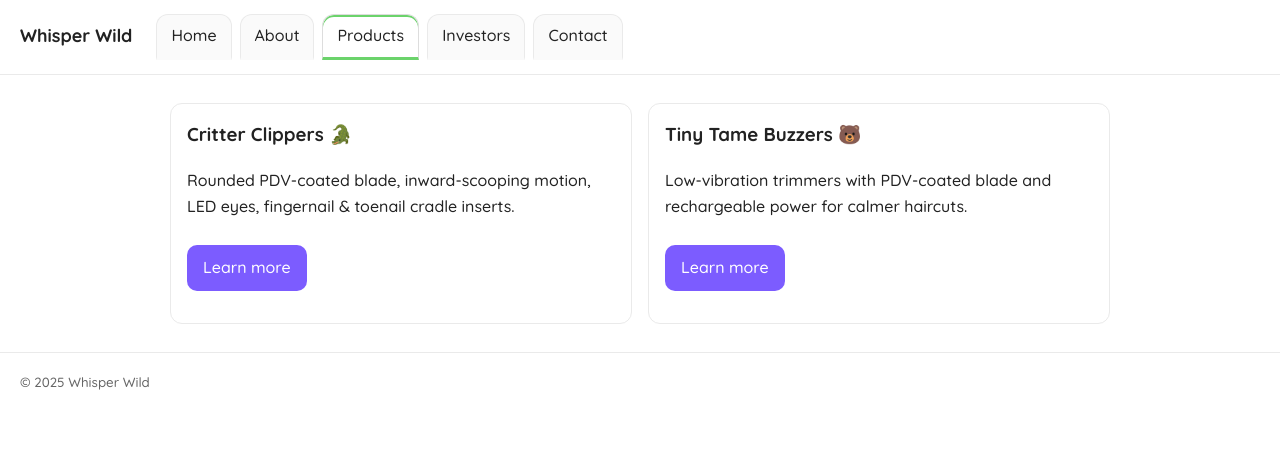
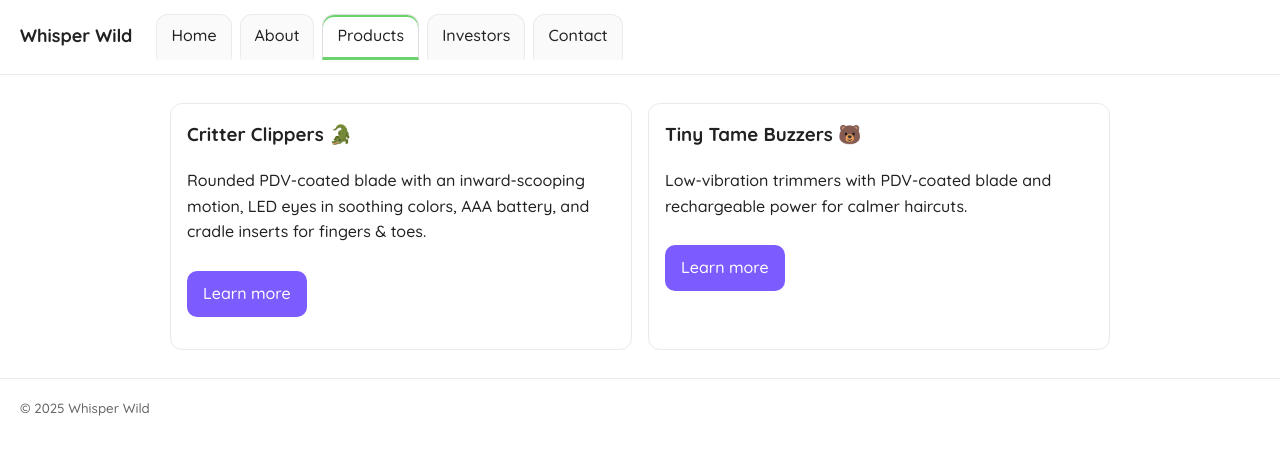
Before and after one commit to Resolve25/Whisper-Wild, a Jekyll site: the page built from products/critter-clippers.md, in a window 1280 px wide. Shown: the top 455 px of the page. Built offline with Jekyll 4.4.1, drawn with Linux system fonts in a browser that asks for light colours; our own code applies the rules of GitHub Pages for plain Markdown files.

Commit message:
Update critter-clippers.md

```diff
--- a/products/critter-clippers.md
+++ b/products/critter-clippers.md
@@ -6,7 +6,7 @@ permalink: /products/
 <div class="cards">
   <div class="card">
     <h3>Critter Clippers 🐊</h3>
-    <p>Rounded PDV-coated blade, inward-scooping motion, LED eyes, fingernail & toenail cradle inserts.</p>
+    <p>Rounded PDV-coated blade with an inward-scooping motion, LED eyes in soothing colors, AAA battery, and cradle inserts for fingers & toes.</p>
     <p><a class="cta" href="/products/critter-clippers/">Learn more</a></p>
   </div>
 
```
